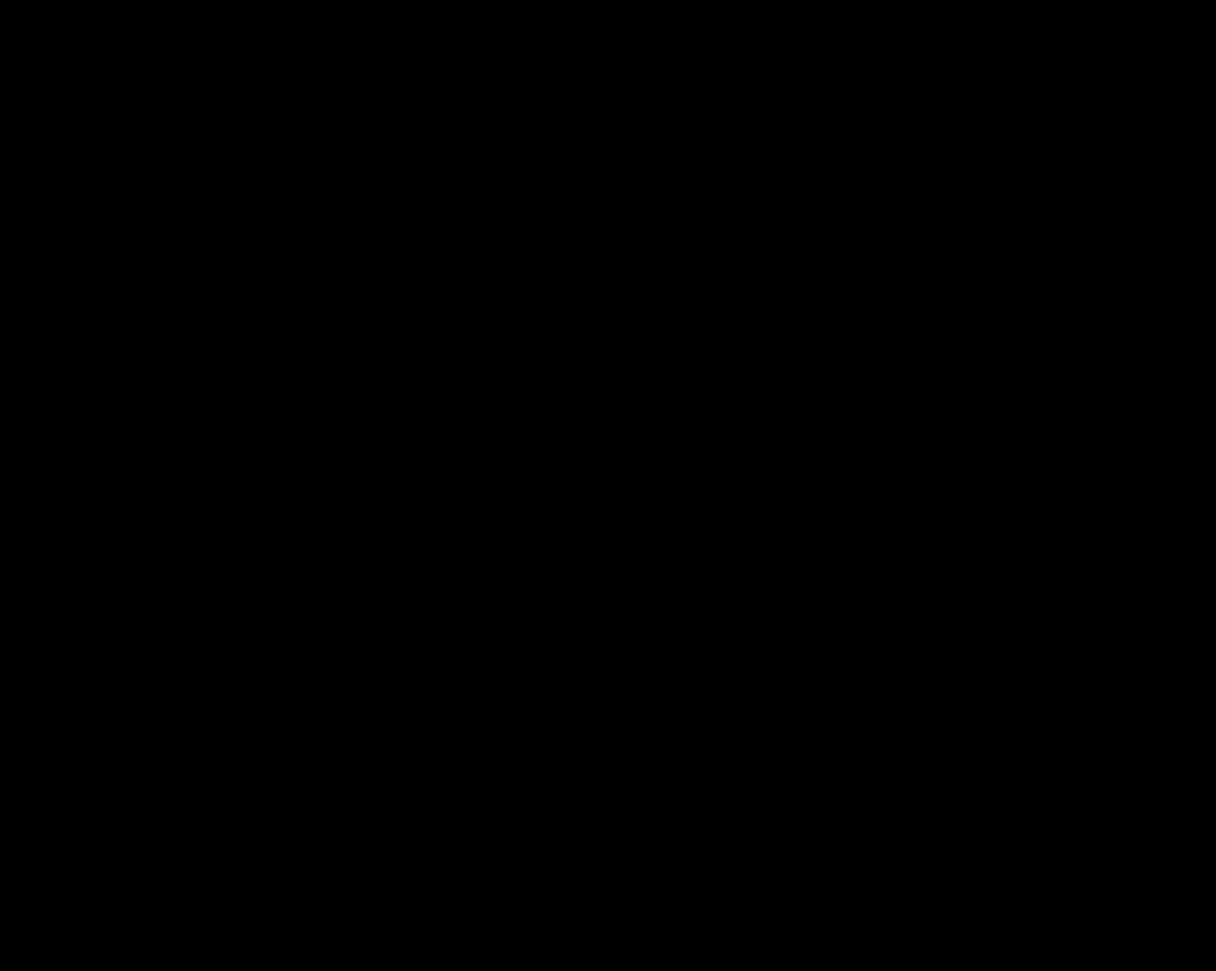
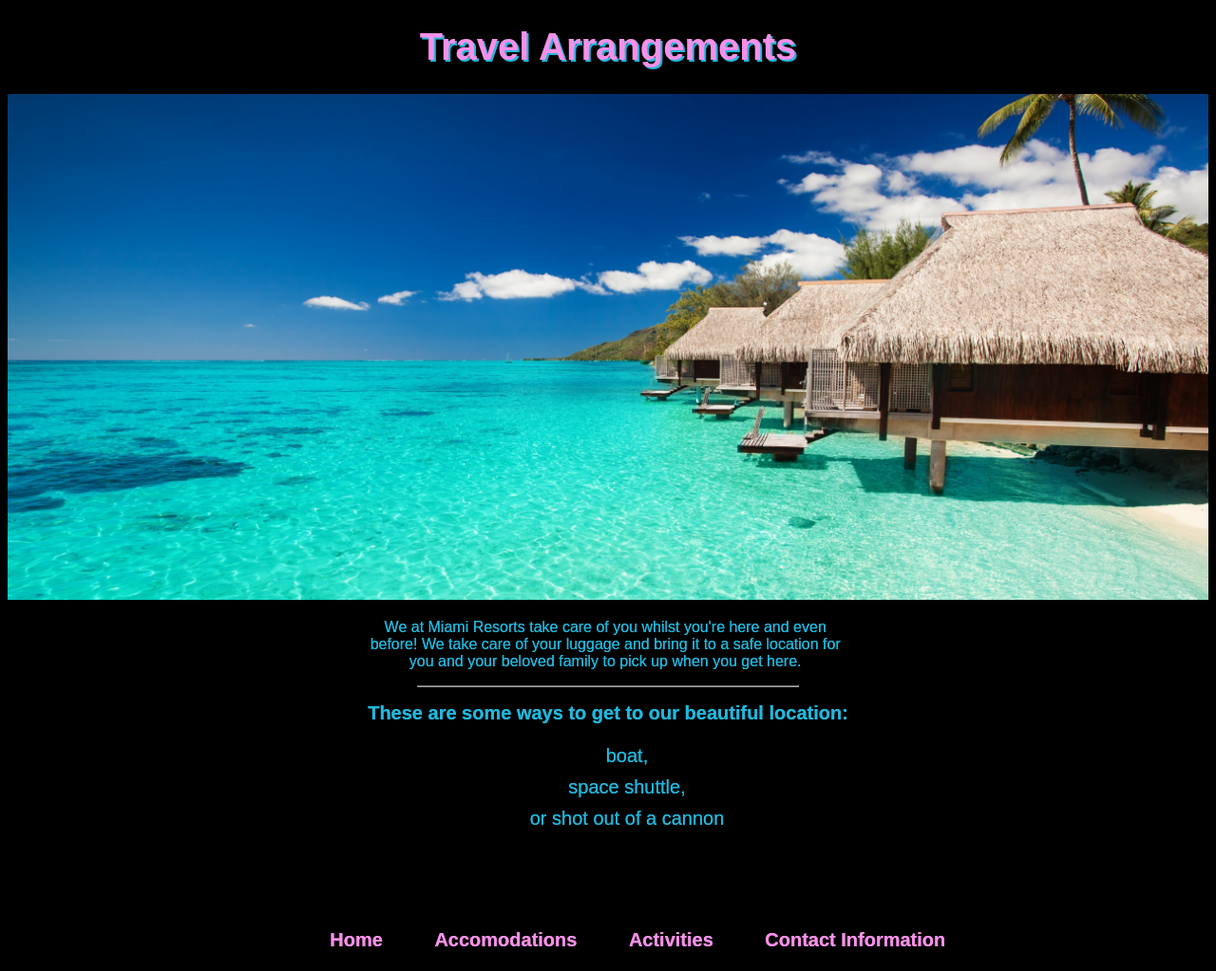
Before and after one commit to Ludlowm/resort, a plain HTML site: page travel-arrangements.html in a window 1280 px wide. Shown: the whole page at 95% size. Before the commit the page ends 800 px from the top, so only its background shows below. Drawn offline with Linux system fonts and the light colour scheme.

Commit message:
add travel-arrangement page

```diff
--- a/css/travel-style.css
+++ b/css/travel-style.css
@@ -13,12 +13,29 @@ h1 {
   font-size: 40px;
 }
 
-h3 {
+h2 {
   font-size: 20px;
+  text-shadow: 0px 0px;
+  color: #1fb7dc;
 }
 
-.picture {
-  text-align: center;
+p {
+  text-shadow: 0px 0px;
+  color: #1fb7dc;
+
+}
+hr {
+  color: #f790e8;
+  opacity: .7;
+  width: 400px;
+}
+
+.intro-text {
+  width: 500px;
+  margin-left: 30%;
+}
+img{
+  width: 100%;
 }
 #mainImage {
   height: 700px;;
@@ -29,9 +46,16 @@ h3 {
   text-align: center;
   width: 1070.63px;
 }
+.navigation li {
+  display: inline-block;
+  padding-top: 100px;
+}
 li {
-  display: inline-block;
+  list-style: none;
   font-size: 20px;
+  text-shadow: 0px 0px;
+  color: #1fb7dc;
+  padding: 5px;
 }
 
 .palm {
--- a/travel-arrangements.html
+++ b/travel-arrangements.html
@@ -1,11 +1,61 @@
 <!DOCTYPE html>
 <html>
   <head>
-    <link rel="stylesheet" href="/css/travel-style.css" media="screen" title="no title" charset="utf-8">
+    <link rel="stylesheet" href="css/travel-style.css" media="screen" title="no title" charset="utf-8">
     <meta charset="utf-8">
     <title></title>
   </head>
   <body>
+    <h1>Travel Arrangements</h1>
+    <img src="images/tropical.jpg" alt="tropical image" />
+    <div class="intro-text">
+      <p>
+        We at Miami Resorts take care of you whilst you're here and even before! We take care of your luggage and bring it to a safe location for you and your beloved family to pick up when you get here.
+      </p>
+    </div>
+    <hr>
+
+    <h2>
+      These are some ways to get to our beautiful location:
+    </h2>
+    <ul>
+      <li>
+        boat,
+      </li>
+      <li>
+        space shuttle,
+      </li>
+      <li>
+        or shot out of a cannon
+      </li>
+      <div class="navigation">
+        <ul>
+          <li>
+            <a href="index.html">
+              Home
+            </a>
+          </li>
+
+          <li>
+            <a href="accommodations.html">
+              Accomodations
+            </a>
+          </li>
+
+          <li>
+            <a href="activities.html">
+              Activities
+            </a>
+          </li>
+
+          <li>
+            <a href="contact-information.html">
+              Contact Information
+            </a>
+          </li>
+        </ul>
+      </div>
+
 
   </body>
 </html>
```
Also changed, not shown: images/tropical.jpg (added).
